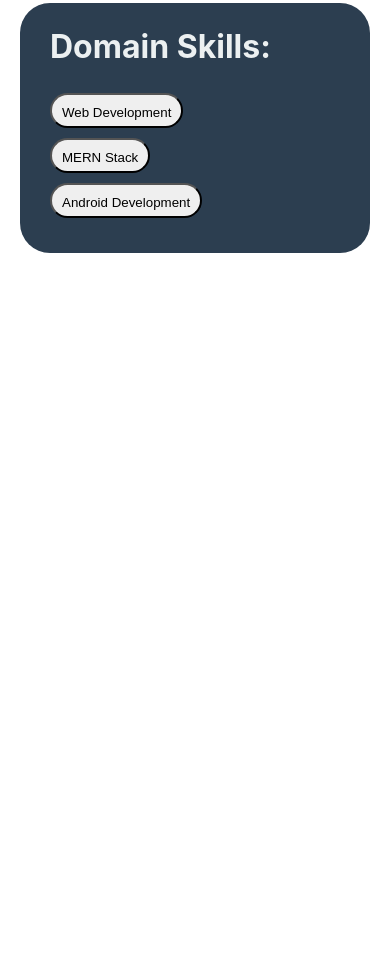
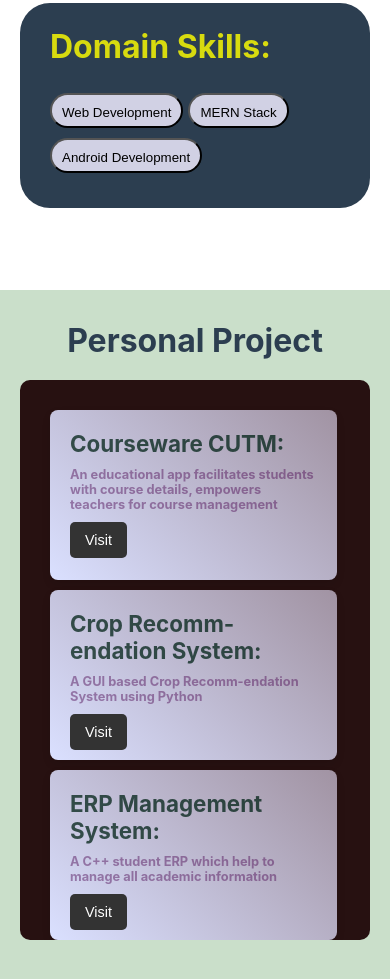
Before and after one commit to Debidutta-code/Personal-Portfolio, a React (Create React App) app: page / in a window 390 px wide. Shown: the part 1920-2899 px from the top of the page. Before the commit the page ends 2210 px from the top, so only its background shows below. Built offline with nearby package versions, Linux system fonts and the light colour scheme.

Commit message:
adding Project Page to the portfoliio

```diff
--- a/src/App.js
+++ b/src/App.js
@@ -3,6 +3,7 @@
 import Homepage from './components/Homepage.js';
 import AboutPage from './components/AboutPage.js';
 import SkillsPage from './components/SkillsPage.js';
+import ProjectPage from './components/ProjectPage.js';
 
 function App() {
   return (
@@ -12,6 +13,7 @@
         <Homepage />
         <AboutPage />
         <SkillsPage />
+        <ProjectPage />
       </div>
     </div>
   );
--- /dev/null
+++ b/src/components/ProjectPage.js
@@ -0,0 +1,54 @@
+import React from "react";
+import '../styles/ProjectPage.css';
+
+const ProjectPage = () => {
+    const projects = [
+        {
+            projectName: "Courseware CUTM:",
+            projectDes: "An educational app facilitates students with course details, empowers teachers for course management",
+            projectLink: "https://dev-courseware-cutm.netlify.app"
+        },
+        {
+            projectName: "Crop Recomm-endation System:",
+            projectDes: "A GUI based Crop Recomm-endation System using Python",
+            projectLink: "https://github.com/Debidutta-code/Crop_Recommendation_System_For_Precission_Agriculture.git"
+        },
+        {
+            projectName: "ERP Management System:",
+            projectDes: "A C++ student ERP which help to manage all academic information",
+            projectLink: "https://github.com/Debidutta-code/ERP-MANAGEMENT-SYSTEM-DSA.git"
+        },
+        {
+            projectName: "Personal Portfolio Website:",
+            projectDes: "A Portfolio Website giving details about my skills and projects",
+            projectLink: "https://dev-my-portfolio-website.netlify.app"
+        },
+        {
+            projectName: "News Pulse:",
+            projectDes: "AN API based Android App for refreshed stories and categorized updates from sports to entert-ainment.",
+            projectLink: "https://en.wikipedia.org/wiki/HTTP_404"
+        },
+    ];
+
+    const handleButtonClick = (link) => {
+        window.open(link, '_blank');
+    };
+
+    return (
+        <div id="projects" className="project-page">
+            <h1 className="name-heading">Personal Project</h1>
+
+            <div className="project-container">
+                {projects.map((project, index) => (
+                    <div className="project-card" key={index}>
+                        <h1>{project.projectName}</h1>
+                        <h3>{project.projectDes}</h3>
+                        <button onClick={() => handleButtonClick(project.projectLink)}>Visit</button>
+                    </div>
+                ))}
+            </div>
+        </div>
+    );
+};
+
+export default ProjectPage;
--- a/src/components/SkillsPage.js
+++ b/src/components/SkillsPage.js
@@ -2,7 +2,7 @@
 import '../styles/SkillsPage.css';
 
 const SkillsPage = () => {
-    const languageSkills = ["C++", "React", "NodeJS", "ExpressJS", "MongoDB", "OOPS", "DBMS", "OS"];
+    const languageSkills = ["C++", "React", "NodeJS", "ExpressJS", "MongoDB", "OOPS", "DBMS", "Operating System"];
     const domainSkills = ["Web Development", "MERN Stack", "Android Development"];
 
     return (
--- /dev/null
+++ b/src/styles/ProjectPage.css
@@ -0,0 +1,119 @@
+.project-page {
+    height: 86vh;
+    background-color: rgb(202, 223, 202);
+    overflow: hidden;
+}
+
+.name-heading {
+    color: #523434;
+    text-align: center;
+    font-size: 2em;
+}
+
+.project-container {
+    display: flex;
+    overflow-x: auto;
+    padding: 30px;
+    background-color: #271111;
+    border-radius: 10px;
+    margin-left: 30px;
+    margin-right: 30px;
+}
+
+.project-card {
+    flex: 0 0 auto;
+    width: 350px;
+    height: 200px;
+    margin-right: 20px;
+    padding: 20px;
+    border-radius: 8px;
+    box-shadow: 0 4px 8px rgba(0, 0, 0, 0.1);
+    transition: transform 0.3s ease-in-out;
+    cursor: pointer;
+    background: linear-gradient(45deg, #dae0ff 0%, #d3c8deb5 100%);
+}
+
+
+.project-card:hover {
+    transform: scale(1.01);
+}
+
+/* Changed h1 style */
+.project-card h1 {
+    color: #002216bf;
+    font-size: 1.8em;
+    font-weight: bolder;
+    margin-bottom: 10px;
+}
+
+/* Changed h3 style */
+.project-card h3 {
+    color: #4f0d5577;
+    font-size: 1.2em;
+    margin-top: 0px;
+    margin-bottom: 10px;
+}
+
+/* Changed button style */
+.project-card button {
+    background-color: #333;
+    color: #fff;
+    padding: 10px 15px;
+    border: none;
+    border-radius: 5px;
+    cursor: pointer;
+    font-size: 1em;
+    transition: transform 0.1s ease-in-out;
+}
+
+.project-card button:hover{
+    transform: scale(1.15);
+}
+
+.project-card img {
+    max-width: 100%;
+    max-height: 100%;
+    object-fit: cover;
+    border-radius: 8px;
+    margin-bottom: 10px;
+}
+
+/* Media query for mobile screens */
+@media (max-width: 767px) {
+    .project-container {
+        margin-left: 20px;
+        margin-right: 20px;
+        flex-direction: column;
+        overflow-x: hidden;
+        overflow-y: auto;
+        max-height: 500px;
+        border-radius: 10px;
+    }
+
+    .project-card {
+        margin-right: 0;
+        width: 85%;
+        height: 130px;
+        margin-bottom: 10px;
+    }
+
+    .project-card:hover {
+        transform: scale(1);
+    }
+
+    /* Adjusted h1 style for mobile screens */
+    .project-card h1 {
+        margin-top: 0px;
+        font-size: 1.4em;
+    }
+
+    /* Adjusted h3 style for mobile screens */
+    .project-card h3 {
+        font-size: 0.8em;
+    }
+
+    /* Adjusted button style for mobile screens */
+    .project-card button {
+        font-size: 0.9em;
+    }
+}
--- a/src/styles/SkillsPage.css
+++ b/src/styles/SkillsPage.css
@@ -41,6 +41,10 @@
     margin-bottom: 15px;
 }
 
+.language h1{
+    color: rgba(255, 255, 0, 0.815);
+}
+
 .language{
     padding: 40px;
     padding-top: 20px;
@@ -55,7 +59,7 @@
     margin: 0;
     display: flexbox;
     justify-content: first baseline;
-    width: 80%;
+    width: 100%;
     /* background-color: blue; */
     height: auto;
 }
@@ -68,6 +72,7 @@
     padding: 10px;
     text-align: center;
     margin: 5px;
+    background-color: rgb(209, 209, 228);
     margin-left: 0px;
     cursor: pointer;
     transition: transform 0.3s ease;
@@ -85,6 +90,10 @@
     min-height: 35vh;
 }
 
+.domain h1{
+    color: rgba(255, 255, 0, 0.815);
+}
+
 .domain li {
     margin-bottom: 12px;
     font-size: 16px;
@@ -99,7 +108,7 @@
     margin: 0;
     display: flexbox;
     justify-content: first baseline;
-    width: 70%;
+    width: 100%;
     /* background-color: blue; */
     height: auto;
 }
@@ -110,6 +119,7 @@
     height: 35px;
     padding: 10px;
     text-align: center;
+    background-color: rgb(209, 209, 228);
     margin: 5px;
     margin-left: 0;
     cursor: pointer;
```
